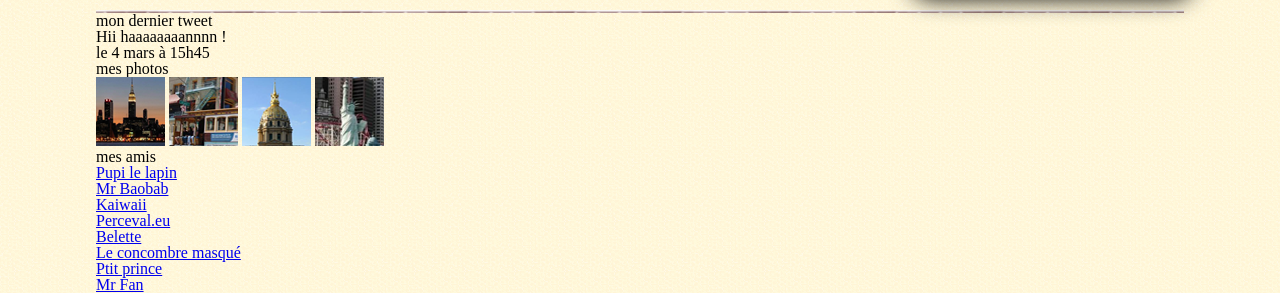
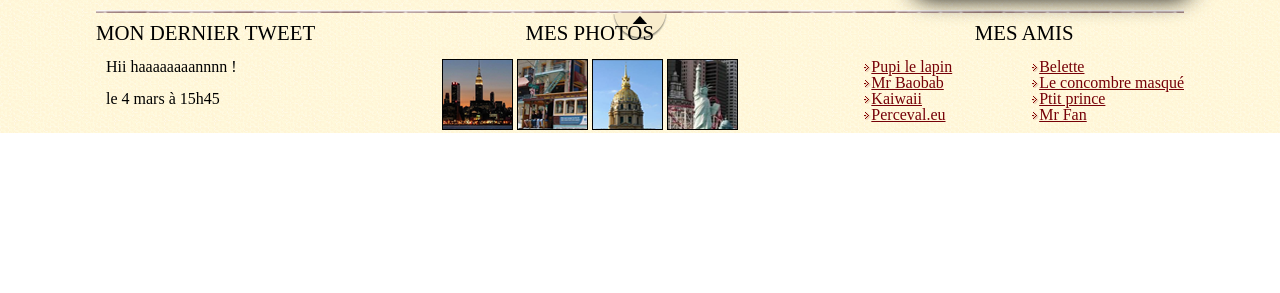
Before and after one commit to Lyline/OpenClassroom-siteZozor, a plain HTML site: page index.html in a window 1280 px wide. Shown: the part 883-1176 px from the top of the page. After the commit the page ends 1016 px from the top, so only its background shows below. Drawn offline with Linux system fonts and the light colour scheme.

Commit message:
CSS Footer + Refact HTML

```diff
--- a/index.html
+++ b/index.html
@@ -74,9 +74,9 @@
                 <img src="/images/photo3.jpg" alt="photo3">
                 <img src="/images/photo4.jpg" alt="photo4">
             </div>
-            <div>
+            <div >
                 <h3>mes amis</h3>
-                <ul>
+                <ul class="friendList">
                     <li><a href="#">Pupi le lapin</a></li>
                     <li><a href="#">Mr Baobab</a></li>
                     <li><a href="#">Kaiwaii</a></li>
--- a/style.css
+++ b/style.css
@@ -60,6 +60,7 @@ table {
 body{
     background-image: url(/images/fond_jaune.png);
 }
+
 #page_container {
     width: 85%;
     margin: auto;
@@ -243,3 +244,42 @@ aside p{
 .asideLogo{
     margin-bottom: 20px;
 }
+
+/* Footer */
+
+footer{
+    display: flex;
+    justify-content: space-between;
+    background: url(/images/ico_top.png) no-repeat top;
+    background-position: 50% -2px;
+}
+
+footer h3{
+    margin-top: 10px;
+    margin-bottom: 15px;
+
+    font-size: 1.3em;
+    text-align: center;
+    text-transform: uppercase;
+}
+
+footer p{
+    margin-left: 10px;
+    margin-bottom: 1em;
+}
+
+footer img{
+    border: 1px solid black;
+}
+
+.friendList{
+    columns: 2;
+}
+
+footer li::before{
+    content: url(/images/ico_liensexterne.png)
+}
+
+footer a{
+    color: #760007;
+}
```
